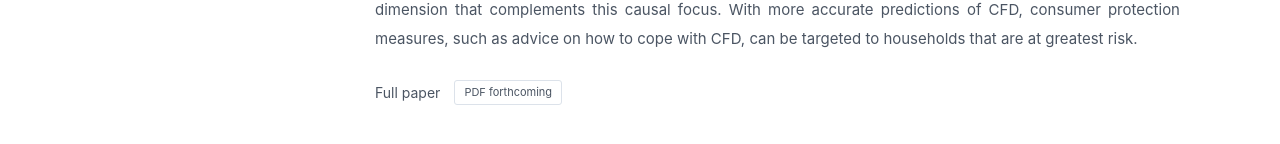
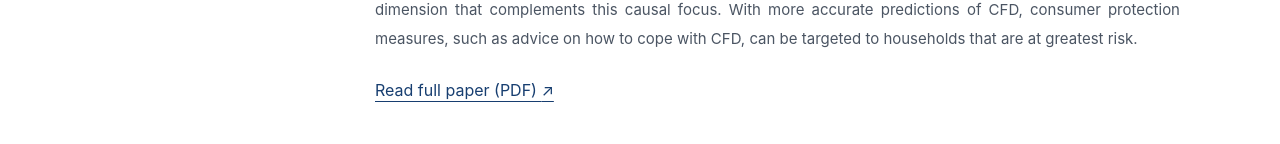
Before and after one commit to simco177/ElyasSaif, a plain HTML site: page index.html in a window 1280 px wide. Shown: the part 958-1102 px from the top of the page. Drawn offline with Linux system fonts and the light colour scheme.

Commit message:
Publish job market paper and link from homepage

```diff
--- a/index.html
+++ b/index.html
@@ -32,8 +32,7 @@
       <article class="paper">
         <h3>How Predictable is Household Financial Distress?</h3>
         <p class="abstract">I examine the ex-ante predictability of consumer financial distress (CFD) using nationally representative Finnish household-level data for the period 2008–2017. Unlike studies that focus on consumer default, this predictive study uses machine learning methods (ML) to analyse the predictability of CFD from the perspective of the consumer rather than the lenders. This study provides insights into the overall accuracy of ML in predicting CFD, revealing significant variability in predictability between households with and without prior experience of distress. Specifically, I find that predictability is nearly perfect for households with prior distress but significantly lower for those without. This demonstrates that predictions of CFD can be used to accurately target support measures to households most likely to experience persistent consumer financial distress. The findings of this study hence contribute to the literature on consumer financial protection — which focuses on causally identifying measures that mitigate suboptimal borrowing decisions and consumer financial distress — by considering a predictive dimension that complements this causal focus. With more accurate predictions of CFD, consumer protection measures, such as advice on how to cope with CFD, can be targeted to households that are at greatest risk.</p>
-        <!-- When ready, replace the following status with: <a class="document-link" href="assets/job-market-paper.pdf" target="_blank" rel="noopener">Read full paper (PDF) ↗</a> -->
-        <p class="document-status">Full paper <span>PDF forthcoming</span></p>
+        <a class="document-link" href="assets/job-market-paper.pdf" target="_blank" rel="noopener">Read full paper (PDF) <span aria-hidden="true">↗</span></a>
       </article>
     </section>
     <!-- Add future papers, teaching information, and links as additional sections here. -->
```
Also changed, not shown: 1 other file.
